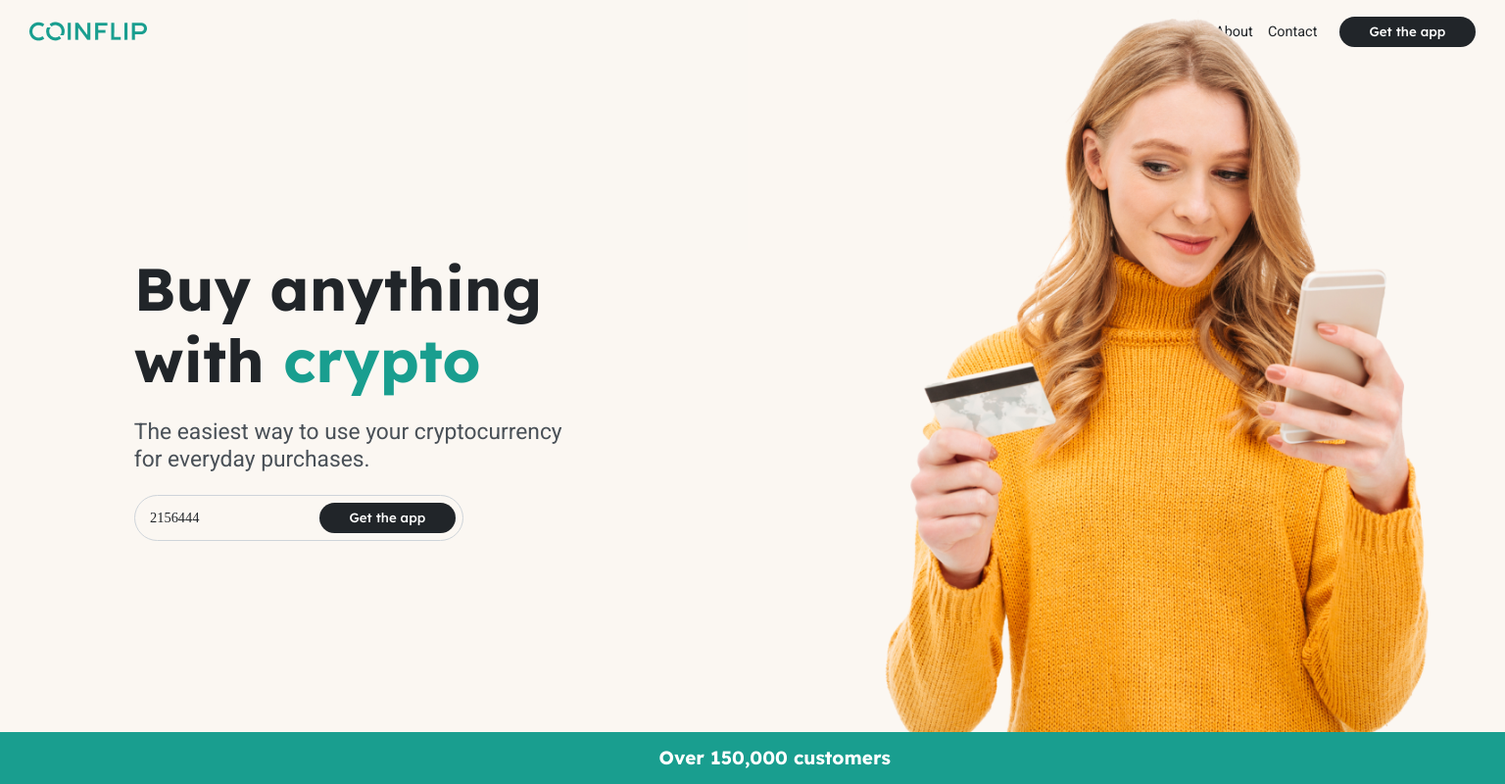
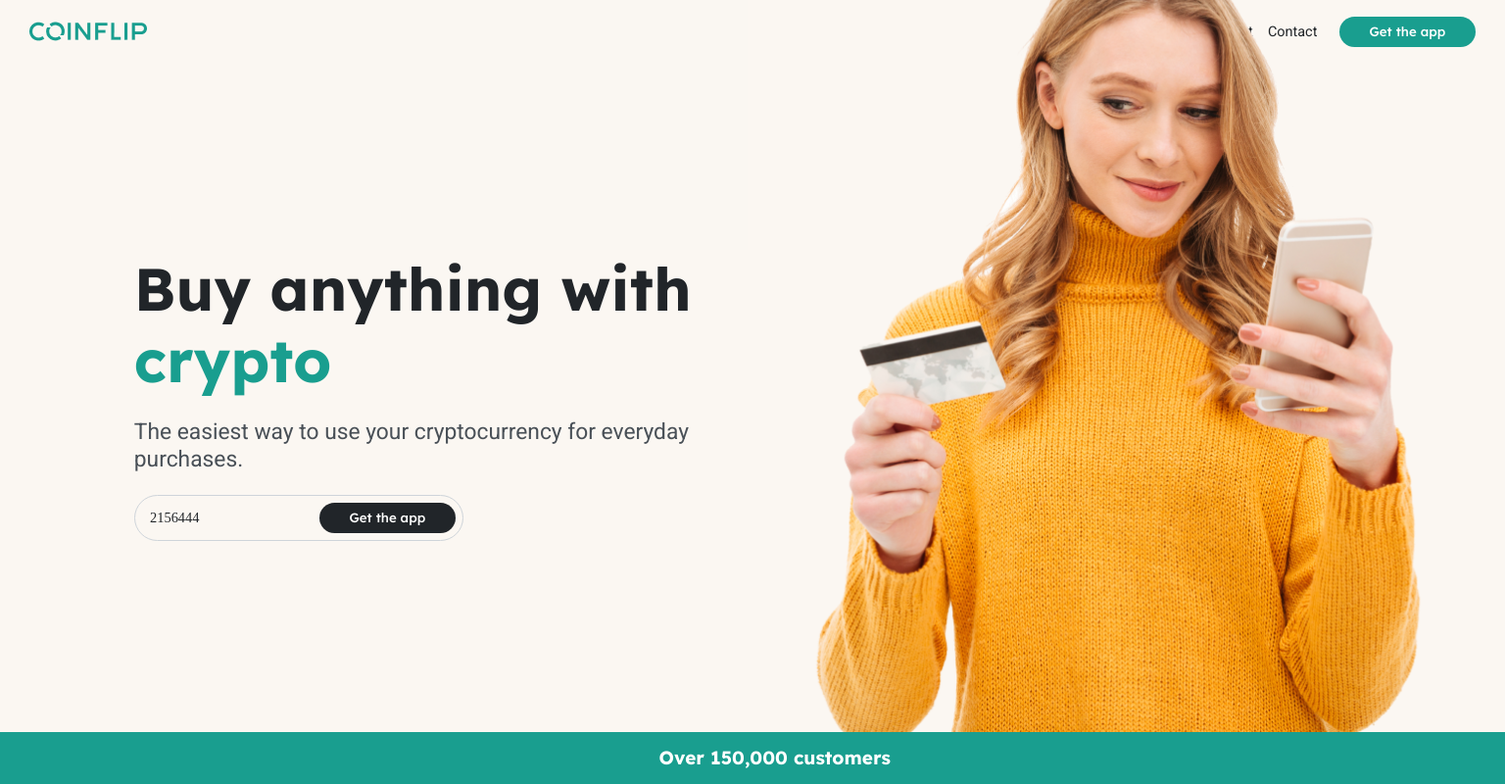
Before and after one commit to LennyLoor/UI-test, a plain HTML site: page index.html in a window 1536 px wide. Shown: the whole page at 98% size. Drawn offline with Linux system fonts and the light colour scheme.

Commit message:
imagen-size

```diff
--- a/assets/style.css
+++ b/assets/style.css
@@ -143,7 +143,7 @@ footer {
         flex-direction: column;
         align-items: flex-start;
         gap: 1.5rem;
-        width: 40%;
+        width: 50%;
     }
 
     .home--info h1 {
@@ -214,9 +214,21 @@ footer {
         font-weight: 700;
         line-height: 120%;
     }
-    .btn-primary{
+    .file-number .btn-primary{
         background-color: var(--color-text-primary);
     }
+}
+@media only screen and (min-width: 1500px) {
+    .home--img {
+        width: 50%!important;
+    }
+
+}
+@media only screen and (min-width: 1200px) {
+    .home--img {
+        width: 500px;
+    }
+
 }
 
 @media only screen and (max-width: 436px) {
```
